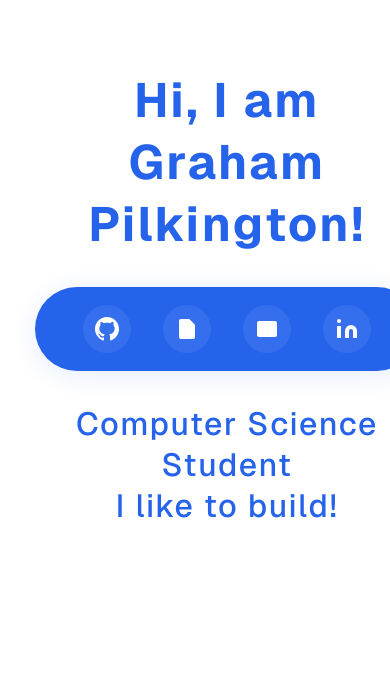
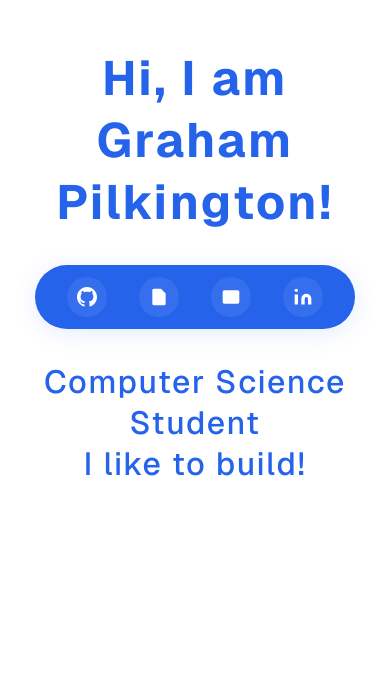
Before and after one commit to GrahamPilk/ePortfolio, a Next.js app: page / in a window 390 px wide. Shown: the part 157-844 px from the top of the page. Built offline with nearby package versions, Linux system fonts and the light colour scheme.

Commit message:
fuck animations

```diff
--- a/src/app/page.js
+++ b/src/app/page.js
@@ -3,7 +3,6 @@ import { useState, useEffect } from "react";
 import styles from "./page.module.css";
 
 export default function Home() {
-  const [scrollY, setScrollY] = useState(0);
   const [isLoaded, setIsLoaded] = useState(false);
 
   useEffect(() => {
@@ -12,48 +11,17 @@ export default function Home() {
       setIsLoaded(true);
     }, 100);
 
-    // Add scroll event listener
-    const handleScroll = () => {
-      setScrollY(window.scrollY);
-    };
-
-    window.addEventListener('scroll', handleScroll);
-
     return () => {
       clearTimeout(timer);
-      window.removeEventListener('scroll', handleScroll);
     };
   }, []);
-
-  // Calculate which section we're in based on scroll position
-  const getCurrentSection = () => {
-    const windowHeight = window.innerHeight;
-    const currentSection = Math.floor(scrollY / windowHeight);
-    return currentSection;
-  };
-
-  // Determine the position class based on scroll
-  const getOvalTabPosition = () => {
-    const currentSection = getCurrentSection();
-
-    if (currentSection === 0) {
-      // First section - animate from left to center
-      return isLoaded ? styles.ovalTabCenter : styles.ovalTabHidden;
-    } else if (currentSection >= 5) {
-      // Contact section - move to right side
-      return styles.ovalTabRight;
-    } else {
-      // Other sections - stay on right side
-      return styles.ovalTabRight;
-    }
-  };
 
   return (
     <div className={styles.page}>
       <section className={styles.sectionWhite}>
         <div className={styles.introContainer}>
           <h1 className={styles.introTitle}>Hi, I am Graham Pilkington!</h1>
-          <div className={`${styles.ovalTab} ${getOvalTabPosition()}`}>
+          <div className={`${styles.ovalTab} ${isLoaded ? styles.ovalTabVisible : styles.ovalTabHidden}`}>
             <a href="https://github.com/GrahamPilk" target="_blank" rel="noopener noreferrer" className={styles.ovalLink}>
               <svg width="24" height="24" viewBox="0 0 24 24" fill="currentColor">
                 <path d="M12 0c-6.626 0-12 5.373-12 12 0 5.302 3.438 9.8 8.207 11.387.599.111.793-.261.793-.577v-2.234c-3.338.726-4.033-1.416-4.033-1.416-.546-1.387-1.333-1.756-1.333-1.756-1.089-.745.083-.729.083-.729 1.205.084 1.839 1.237 1.839 1.237 1.07 1.834 2.807 1.304 3.492.997.107-.775.418-1.305.762-1.604-2.665-.305-5.467-1.334-5.467-5.931 0-1.311.469-2.381 1.236-3.221-.124-.303-.535-1.524.117-3.176 0 0 1.008-.322 3.301 1.23.957-.266 1.983-.399 3.003-.404 1.02.005 2.047.138 3.006.404 2.291-1.552 3.297-1.23 3.297-1.23.653 1.653.242 2.874.118 3.176.77.84 1.235 1.911 1.235 3.221 0 4.609-2.807 5.624-5.479 5.921.43.372.823 1.102.823 2.222v3.293c0 .319.192.694.801.576 4.765-1.589 8.199-6.086 8.199-11.386 0-6.627-5.373-12-12-12z"/>
@@ -99,9 +67,11 @@ export default function Home() {
         <h1>Projects</h1>
       </section>
       <section className={styles.sectionBlue}>
-        <h1>Get in touch!</h1>
-        <p>I'm always looking for new opportunities and collaborations. Feel free to reach out to me via email or connect with me on LinkedIn.</p>
-        {/* contact form */}
+        <div className={styles.contactContainer}>
+          <h1>Get in touch!</h1>
+          <p>I'm always looking for new opportunities and collaborations.</p>
+          <p>Feel free to reach out via email or connect on LinkedIn.</p>
+        </div>
       </section>
     </div>
   );
--- a/src/app/page.module.css
+++ b/src/app/page.module.css
@@ -6,7 +6,6 @@
   --button-primary-hover: #383838;
   --button-secondary-hover: #f2f2f2;
 
-  /* Remove grid layout for vertical stacking */
   display: block;
   min-height: 100vh;
   padding: 0;
@@ -33,7 +32,6 @@
   justify-content: center;
   width: 100vw;
   flex-direction: column;
-
 }
 
 .sectionWhite h1, .sectionBlue h1 {
@@ -58,183 +56,64 @@
   height: 100%;
 }
 
-@media (prefers-color-scheme: dark) {
-  .page {
-    --gray-rgb: 255, 255, 255;
-    --gray-alpha-200: rgba(var(--gray-rgb), 0.145);
-    --gray-alpha-100: rgba(var(--gray-rgb), 0.06);
-
-    --button-primary-hover: #ccc;
-    --button-secondary-hover: #1a1a1a;
-  }
+.introTitle {
+  text-align: center;
+  transition: all 1.5s cubic-bezier(0.4, 0, 0.2, 1);
 }
 
-.main {
-  display: flex;
-  flex-direction: column;
-  gap: 32px;
-  grid-row-start: 2;
+.introTitleHidden {
+  opacity: 0;
+  transform: translateX(-100px);
 }
 
-.main ol {
-  font-family: var(--font-geist-mono);
-  padding-left: 0;
-  margin: 0;
-  font-size: 14px;
-  line-height: 24px;
-  letter-spacing: -0.01em;
-  list-style-position: inside;
-}
-
-.main li:not(:last-of-type) {
-  margin-bottom: 8px;
-}
-
-.main code {
-  font-family: inherit;
-  background: var(--gray-alpha-100);
-  padding: 2px 4px;
-  border-radius: 4px;
-  font-weight: 600;
-}
-
-.ctas {
-  display: flex;
-  gap: 16px;
-}
-
-.ctas a {
-  appearance: none;
-  border-radius: 128px;
-  height: 48px;
-  padding: 0 20px;
-  border: 1px solid transparent;
-  transition:
-    background 0.2s,
-    color 0.2s,
-    border-color 0.2s;
-  cursor: pointer;
-  display: flex;
-  align-items: center;
-  justify-content: center;
-  font-size: 16px;
-  line-height: 20px;
-  font-weight: 500;
-}
-
-a.primary {
-  background: var(--foreground);
-  color: var(--background);
-  gap: 8px;
-}
-
-a.secondary {
-  border-color: var(--gray-alpha-200);
-  min-width: 158px;
-}
-
-.footer {
-  grid-row-start: 3;
-  display: flex;
-  gap: 24px;
-}
-
-.footer a {
-  display: flex;
-  align-items: center;
-  gap: 8px;
-}
-
-.footer img {
-  flex-shrink: 0;
-}
-
-/* Enable hover only on non-touch devices */
-@media (hover: hover) and (pointer: fine) {
-  a.primary:hover {
-    background: var(--button-primary-hover);
-    border-color: transparent;
-  }
-
-  a.secondary:hover {
-    background: var(--button-secondary-hover);
-    border-color: transparent;
-  }
-
-  .footer a:hover {
-    text-decoration: underline;
-    text-underline-offset: 4px;
-  }
-}
-
-@media (max-width: 600px) {
-  .page {
-    padding: 32px;
-    padding-bottom: 80px;
-  }
-
-  .main {
-    align-items: center;
-  }
-
-  .main ol {
-    text-align: center;
-  }
-
-  .ctas {
-    flex-direction: column;
-  }
-
-  .ctas a {
-    font-size: 14px;
-    height: 40px;
-    padding: 0 16px;
-  }
-
-  a.secondary {
-    min-width: auto;
-  }
-
-  .footer {
-    flex-wrap: wrap;
-    align-items: center;
-    justify-content: center;
-  }
-}
-
-@media (prefers-color-scheme: dark) {
-  .logo {
-    filter: invert();
-  }
-}
-
-.introTitle {
-  text-align: center;
+.introTitleVisible {
+  opacity: 1;
+  transform: translateX(0);
 }
 
 .introTopP {
   text-align: center;
+  transition: all 1.5s cubic-bezier(0.4, 0, 0.2, 1);
 }
 
+.introTopPHidden {
+  opacity: 0;
+  transform: translateX(-100px);
+}
+
+.introTopPVisible {
+  opacity: 1;
+  transform: translateX(0);
+}
+
+/* Oval Tab Styles */
 .ovalTab {
   display: flex;
-  flex-direction: row;
   align-items: center;
   justify-content: center;
-  gap: 32px;
   background: #2563eb;
   color: #fff;
   border-radius: 999px;
+  box-shadow: 0 4px 24px rgba(37,99,235,0.12);
+  transition: all 1.5s cubic-bezier(0.4, 0, 0.2, 1);
+  gap: 32px;
   padding: 18px 48px;
-  min-width: 320px;
-  min-height: 64px;
-  box-shadow: 0 4px 24px rgba(37,99,235,0.12);
+  width: 320px;
+  height: 64px;
   margin: 32px 0;
-  opacity: 1;
-  transition: all 1.5s cubic-bezier(0.77,0,0.175,1);
-  will-change: transform, opacity;
 }
 
+.ovalTabHidden {
+  opacity: 0;
+  transform: translateX(-120%);
+}
+
+.ovalTabVisible {
+  opacity: 1;
+  transform: translateX(0);
+}
+
+/* Icon Styles */
 .ovalLink {
   color: #fff;
   text-decoration: none;
@@ -244,7 +123,7 @@ a.secondary {
   padding: 12px;
   border-radius: 50%;
   background: rgba(255,255,255,0.08);
-  transition: all 0.2s ease;
+  transition: all 0.3s ease;
   width: 48px;
   height: 48px;
 }
@@ -259,32 +138,41 @@ a.secondary {
   height: 24px;
 }
 
-.ovalTabHidden {
-  opacity: 0;
-  transform: translateX(-120%) scale(0.8);
-  pointer-events: none;
+/* Contact Container */
+.contactContainer {
+  display: flex;
+  flex-direction: column;
+  align-items: center;
+  justify-content: center;
+  height: 100%;
+  text-align: center;
 }
 
-.ovalTabCenter {
-  opacity: 1;
-  transform: translateX(0) scale(1);
-  position: static;
-  pointer-events: auto;
+.contactContainer h1 {
+  margin-bottom: 24px;
 }
 
+.contactContainer p {
+  margin: 8px 0;
+  max-width: 600px;
+  line-height: 1.6;
+}
 
+/* Responsive Design */
+@media (max-width: 600px) {
+  .ovalTab {
+    min-width: 280px;
+    padding: 16px 32px;
+  }
 
-.ovalTabRight {
-  opacity: 1;
-  position: fixed;
-  top: 50%;
-  right: 40px;
-  left: auto;
-  transform: translateY(-50%) scale(1);
-  z-index: 1000;
-  box-shadow: 0 8px 32px rgba(37,99,235,0.25);
-  pointer-events: auto;
-  margin: 0;
-  backdrop-filter: blur(10px);
-  background: rgba(37, 99, 235, 0.95);
+  .ovalLink {
+    width: 40px;
+    height: 40px;
+    padding: 8px;
+  }
+
+  .ovalLink svg {
+    width: 20px;
+    height: 20px;
+  }
 }
```
